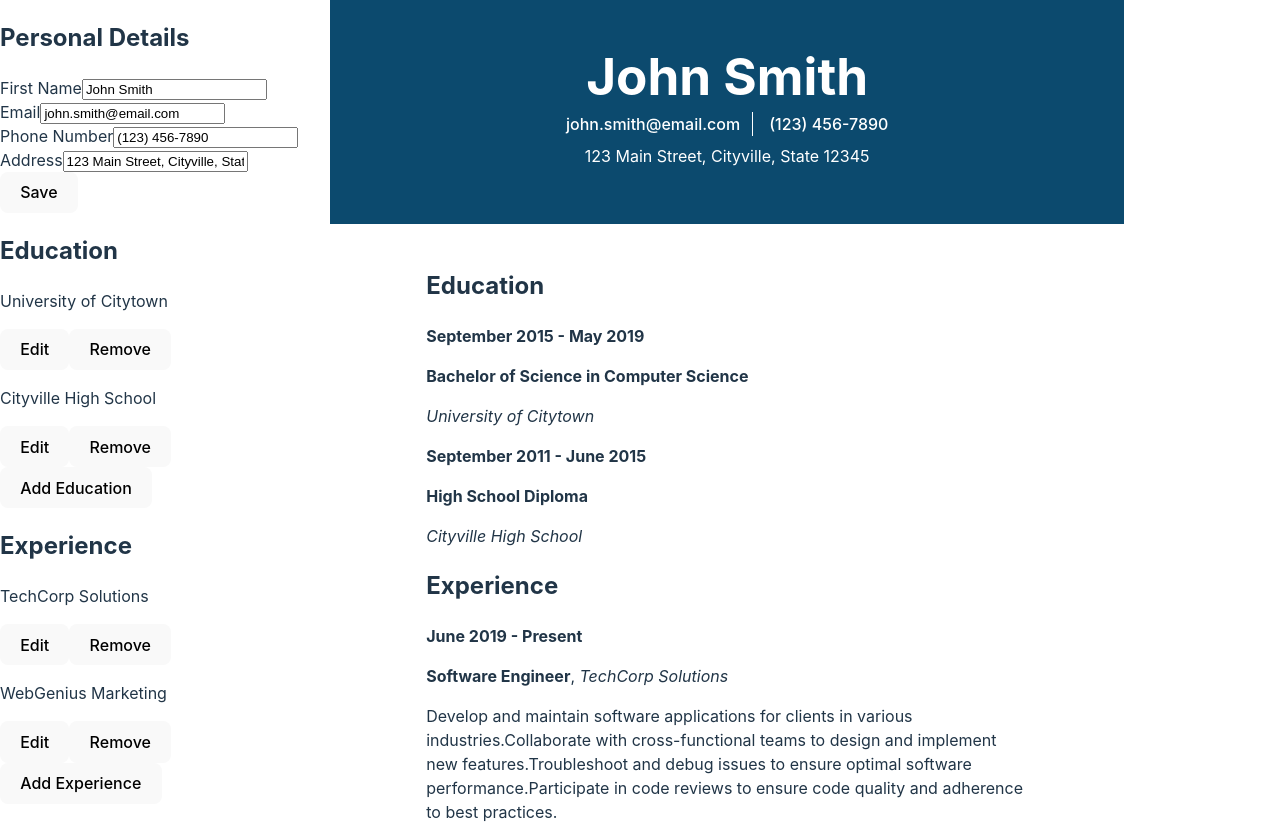
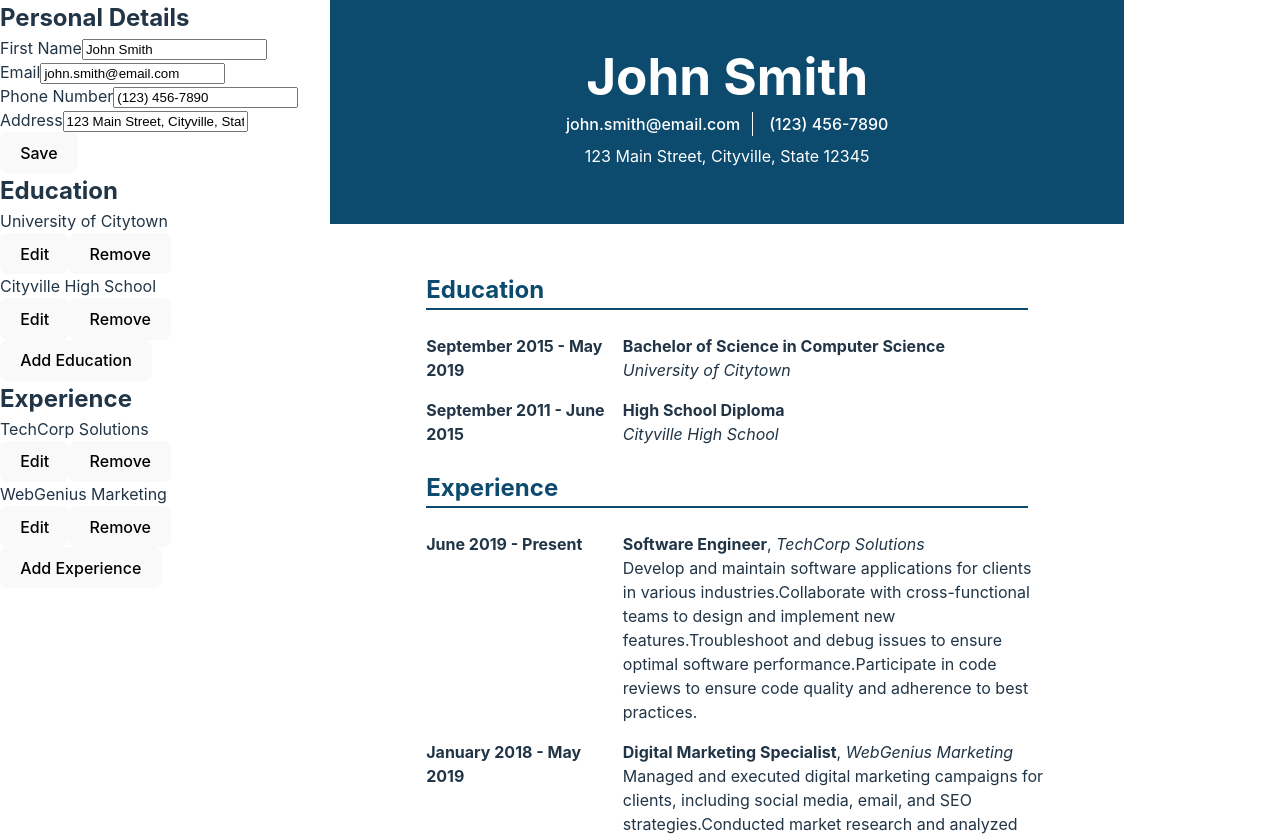
Before and after one commit to thabomoloi/cv-app, a React (Vite) app: page / in a window 1280 px wide. Shown: the top 836 px of the page. Built offline with nearby package versions, Linux system fonts and the light colour scheme.

Commit message:
Style the cv document

```diff
--- a/src/index.css
+++ b/src/index.css
@@ -26,7 +26,6 @@ a:hover {
 body {
 	margin: 0;
 	display: flex;
-  place-items: center;
 	min-width: 320px;
 	min-height: 100vh;
 }
@@ -54,7 +53,23 @@ button:focus,
 button:focus-visible {
 	outline: 4px auto -webkit-focus-ring-color;
 }
-
+section p,
+h2 {
+	margin: 0;
+}
+.cv-body section h2 {
+	color: #0c4a6e;
+	border-bottom: 2px solid #0c4a6e;
+	margin: 1em 0;
+}
+.cv-body section > div {
+	margin-bottom: 1em;
+}
+.cv-document section > div {
+	display: grid;
+	grid-template-columns: 30% 70%;
+	gap: 1em;
+}
 @media (prefers-color-scheme: light) {
 	:root {
 		color: #213547;
@@ -67,3 +82,13 @@ button:focus-visible {
 		background-color: #f9f9f9;
 	}
 }
+
+@media print {
+	@page {
+		size: A4;
+		margin: 0;
+	}
+	.forms-section {
+		display: none;
+	}
+}
```
Lines whose indentation alone changed are shown as unchanged.
